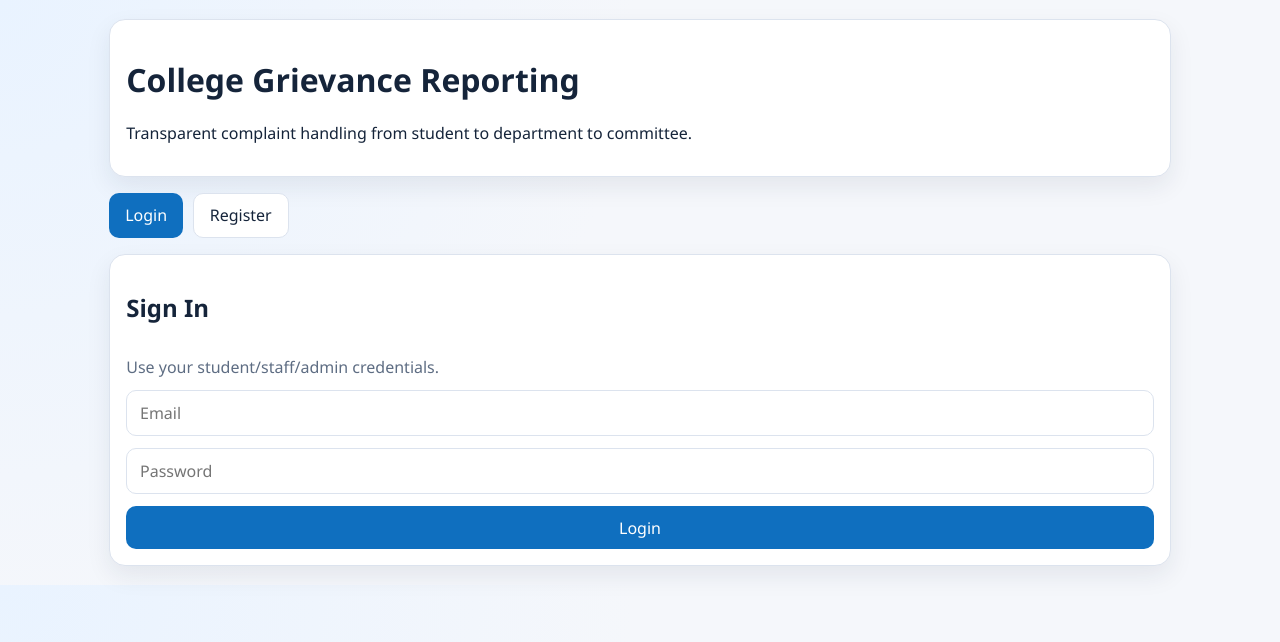
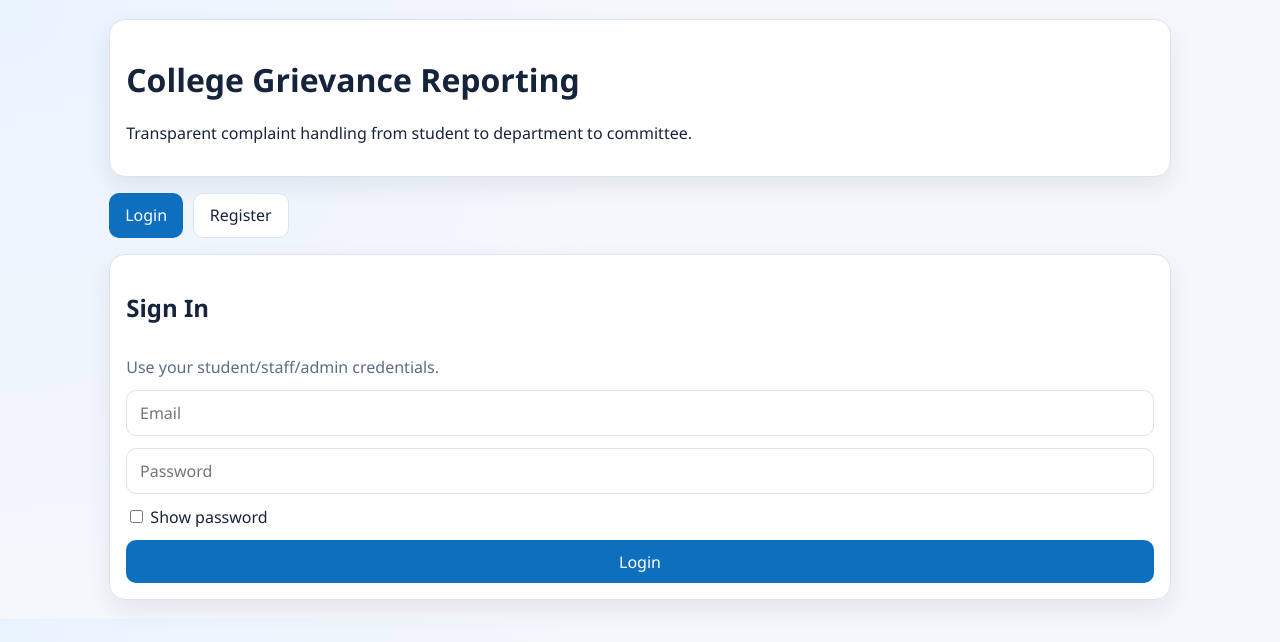
Before and after one commit to Praneeta-Shirke/College-Grievance-Reporting-System, a React (Vite) app in the folder client/: page / in a window 1280 px wide. Shown: the top 642 px of the page. Built offline with nearby package versions, Linux system fonts and the light colour scheme.

Commit message:
refactor: password visibility toggles integrated using checkbox

```diff
--- a/client/src/components/AdminUserForm.jsx
+++ b/client/src/components/AdminUserForm.jsx
@@ -10,6 +10,8 @@ const AdminUserForm = ({ departments }) => {
   const [birthDate, setBirthDate] = useState("");
   const [password, setPassword] = useState("");
   const [confirmPassword, setConfirmPassword] = useState("");
+  const [showPassword, setShowPassword] = useState(false);
+  const [showConfirmPassword, setShowConfirmPassword] = useState(false);
   const [role, setRole] = useState("staff");
   const [departmentId, setDepartmentId] = useState("");
   const [message, setMessage] = useState("");
@@ -77,16 +79,28 @@ const AdminUserForm = ({ departments }) => {
         value={password}
         onChange={(e) => setPassword(e.target.value)}
         placeholder="Temporary password"
-        type="password"
+        type={showPassword ? "text" : "password"}
         required
       />
+      <label>
+        <input type="checkbox" checked={showPassword} onChange={(e) => setShowPassword(e.target.checked)} /> Show
+        password
+      </label>
       <input
         value={confirmPassword}
         onChange={(e) => setConfirmPassword(e.target.value)}
         placeholder="Confirm password"
-        type="password"
+        type={showConfirmPassword ? "text" : "password"}
         required
       />
+      <label>
+        <input
+          type="checkbox"
+          checked={showConfirmPassword}
+          onChange={(e) => setShowConfirmPassword(e.target.checked)}
+        />{" "}
+        Show confirm password
+      </label>
       <select value={role} onChange={(e) => setRole(e.target.value)} required>
         <option value="staff">Staff</option>
         <option value="admin">Admin</option>
--- a/client/src/components/LoginForm.jsx
+++ b/client/src/components/LoginForm.jsx
@@ -6,6 +6,7 @@ const LoginForm = () => {
   const { login } = useAuth();
   const [email, setEmail] = useState("");
   const [password, setPassword] = useState("");
+  const [showPassword, setShowPassword] = useState(false);
   const [error, setError] = useState("");
 
   const submit = async (e) => {
@@ -28,9 +29,13 @@ const LoginForm = () => {
         value={password}
         onChange={(e) => setPassword(e.target.value)}
         placeholder="Password"
-        type="password"
+        type={showPassword ? "text" : "password"}
         required
       />
+      <label>
+        <input type="checkbox" checked={showPassword} onChange={(e) => setShowPassword(e.target.checked)} /> Show
+        password
+      </label>
       {error && <p className="error">{error}</p>}
       <button type="submit">Login</button>
     </form>
--- a/client/src/components/RegisterForm.jsx
+++ b/client/src/components/RegisterForm.jsx
@@ -25,6 +25,8 @@ const RegisterForm = () => {
   const [batch, setBatch] = useState("");
   const [password, setPassword] = useState("");
   const [confirmPassword, setConfirmPassword] = useState("");
+  const [showPassword, setShowPassword] = useState(false);
+  const [showConfirmPassword, setShowConfirmPassword] = useState(false);
   const [error, setError] = useState("");
 
   const submit = async (e) => {
@@ -89,16 +91,28 @@ const RegisterForm = () => {
         value={password}
         onChange={(e) => setPassword(e.target.value)}
         placeholder="Password"
-        type="password"
+        type={showPassword ? "text" : "password"}
         required
       />
+      <label>
+        <input type="checkbox" checked={showPassword} onChange={(e) => setShowPassword(e.target.checked)} /> Show
+        password
+      </label>
       <input
         value={confirmPassword}
         onChange={(e) => setConfirmPassword(e.target.value)}
         placeholder="Confirm password"
-        type="password"
+        type={showConfirmPassword ? "text" : "password"}
         required
       />
+      <label>
+        <input
+          type="checkbox"
+          checked={showConfirmPassword}
+          onChange={(e) => setShowConfirmPassword(e.target.checked)}
+        />{" "}
+        Show confirm password
+      </label>
       {error && <p className="error">{error}</p>}
       <button type="submit">Register</button>
     </form>
```
Also changed, not shown: 3 other files (tests, documents, lock files or other folders).
